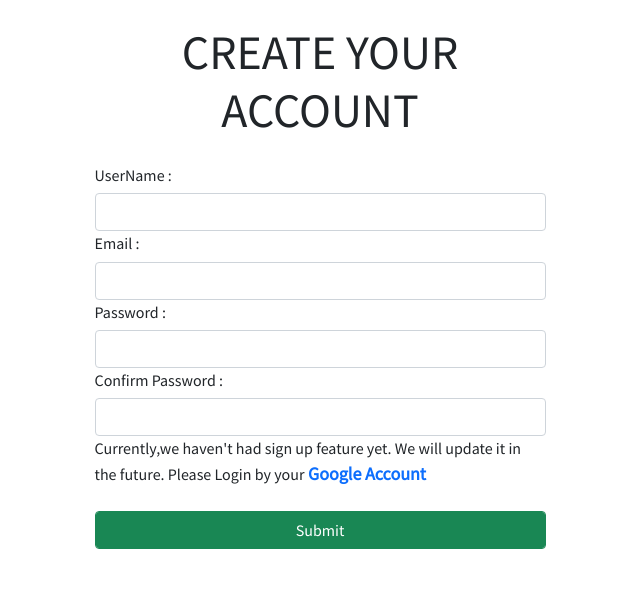
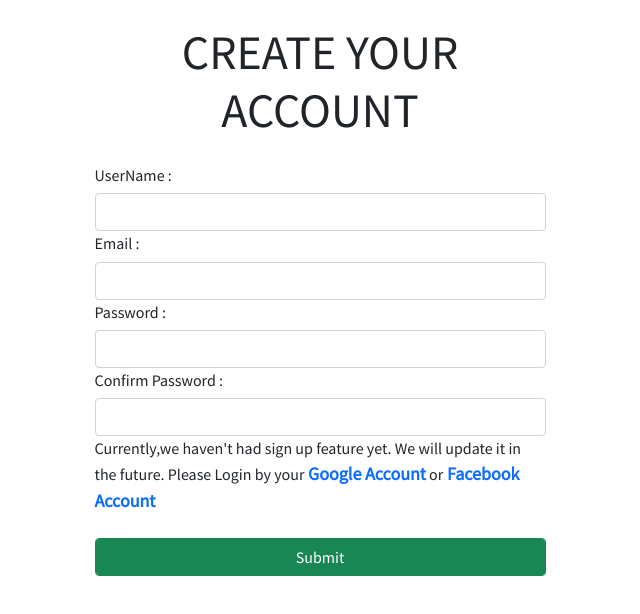
Before and after one commit to RoyceNguyen777/Apple-ReacJs, a React (Create React App) app: page /register in a window 1280 px wide. Shown: the top 614 px of the page, without its empty margins (320-960 px from the left). Built offline with nearby package versions, Linux system fonts and the light colour scheme.

Commit message:
add Facebook login

```diff
--- a/src/components/pages/auth/register.jsx
+++ b/src/components/pages/auth/register.jsx
@@ -56,7 +56,8 @@ function Register(props) {
                             {/* <input type='password' onChange={(e) => setPassword(e.target.value)} className='form-control'></input> */}
                         </div>
                         <span >Currently,we haven't had sign up feature yet. We will update it in the future. Please Login by your
-                            <a href='/' className='text-primary'> Google Account</a>
+                            <a href='/' className='text-primary'> Google Account</a> or
+                            <a href='/' className='text-primary'> Facebook Account</a>
                         </span>
                         <div className='form-group mt-4'>
                             <button className='btn btn-success form-control' type='submit'>Submit</button>
```
